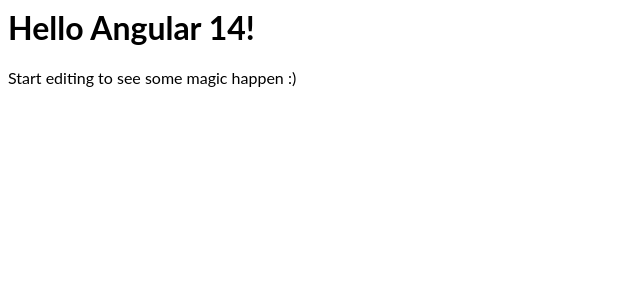
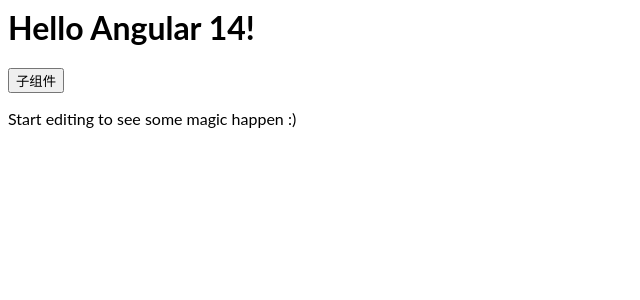
Before and after one commit to hunter118158/angular-hunter-excesise, an Angular app: page / in a window 1280 px wide. Shown: the top 300 px of the page, without its empty margins (0-640 px from the left). Built offline with nearby package versions, Linux system fonts and the light colour scheme.

Commit message:
3 files modified

```diff
--- a/src/app/app.component.html
+++ b/src/app/app.component.html
@@ -1,4 +1,4 @@
-<hello name="{{ name }}" hunter="{{ hunter }}"></hello>
+<hello name="{{ name }}" hunter="{{ hunter }}" [childRun]=" parentRun"></hello>
 <p>
   Start editing to see some magic happen :)
 </p>
--- a/src/app/app.component.ts
+++ b/src/app/app.component.ts
@@ -8,4 +8,8 @@
 export class AppComponent {
   name = 'Angular ' + VERSION.major;
   hunter = 'hunter gogo';
+
+  parentRun() {
+    console.log('点击子组件的button触发父组件中的方法');
+  }
 }
--- a/src/app/hello.component.ts
+++ b/src/app/hello.component.ts
@@ -4,6 +4,7 @@
   selector: 'hello',
   template: `
     <h1>Hello {{ name }}!</h1>
+    <button (click)="childRun()">子组件</button>
   `,
   styles: [
     `
@@ -16,6 +17,7 @@
 export class HelloComponent {
   @Input() name: string;
   @Input() hunter: string;
+  @Input() childRun: any;
 
   ngOnInit() {
     console.log(this.hunter);
```
